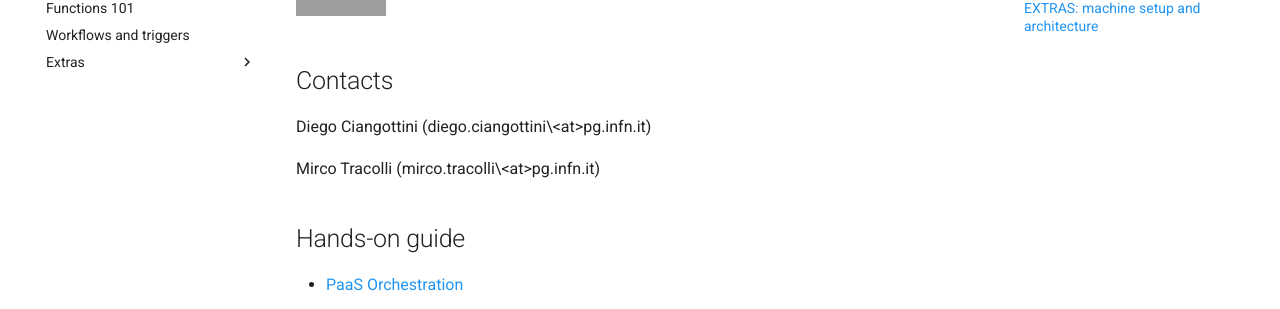
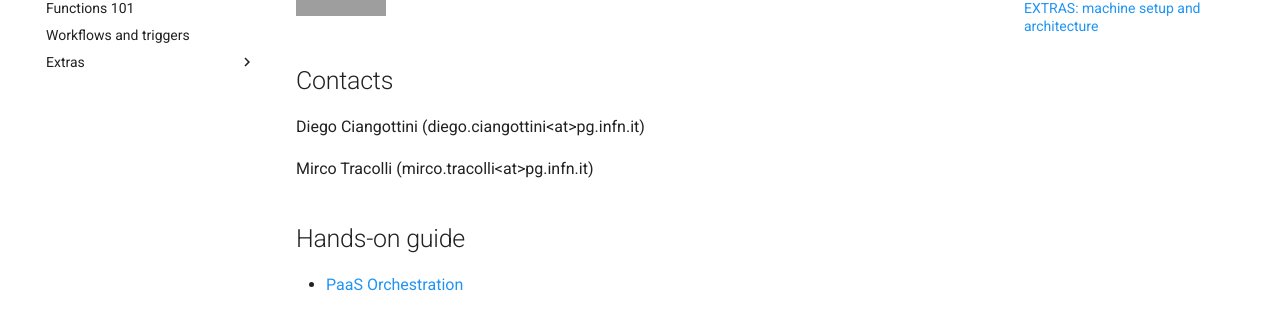
Before and after one commit to alexellis/SOSC2019, an MkDocs documentation site: the page built from docs/README.md, in a window 1280 px wide. Shown: the part 184-493 px from the top of the page. Built offline with MkDocs 1.6.1 and Material for MkDocs 9.7.7, drawn with Linux system fonts in a browser that asks for light colours; comment, search, counter and statistics services are not loaded; grey boxes are pictures that could not be loaded.

Commit message:
remove back slash from email addresses

```diff
--- a/docs/README.md
+++ b/docs/README.md
@@ -3,9 +3,9 @@
 
 ## Contacts
 
-Diego Ciangottini (diego.ciangottini\<at\>pg.infn.it)
+Diego Ciangottini (diego.ciangottini<at\>pg.infn.it)
 
-Mirco Tracolli (mirco.tracolli\<at\>pg.infn.it)
+Mirco Tracolli (mirco.tracolli<at\>pg.infn.it)
 
 
 ## Hands-on guide
```
